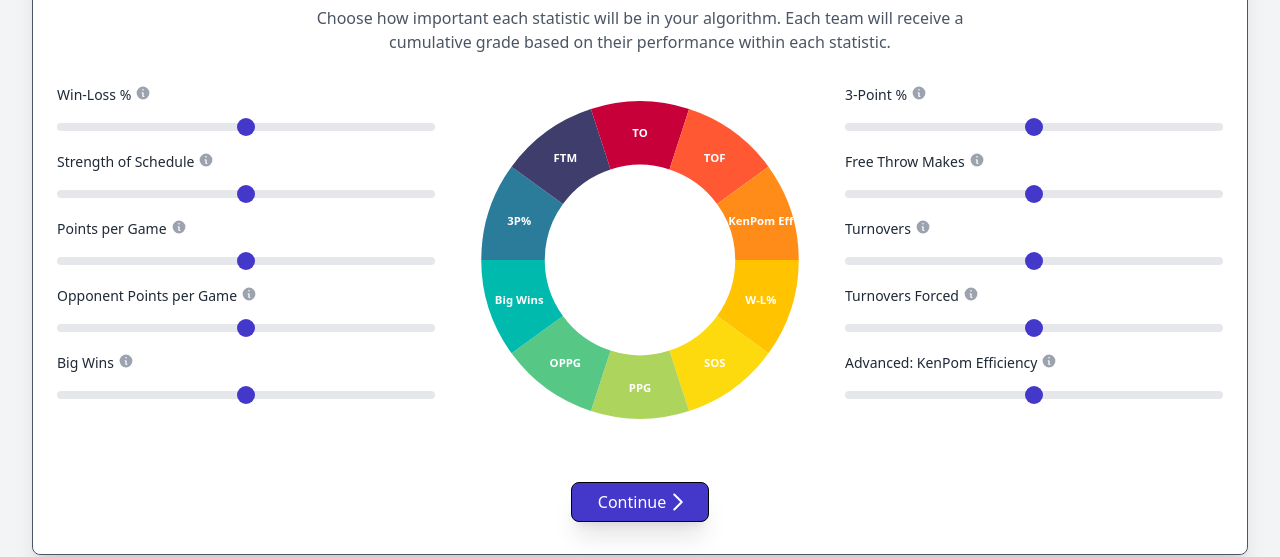
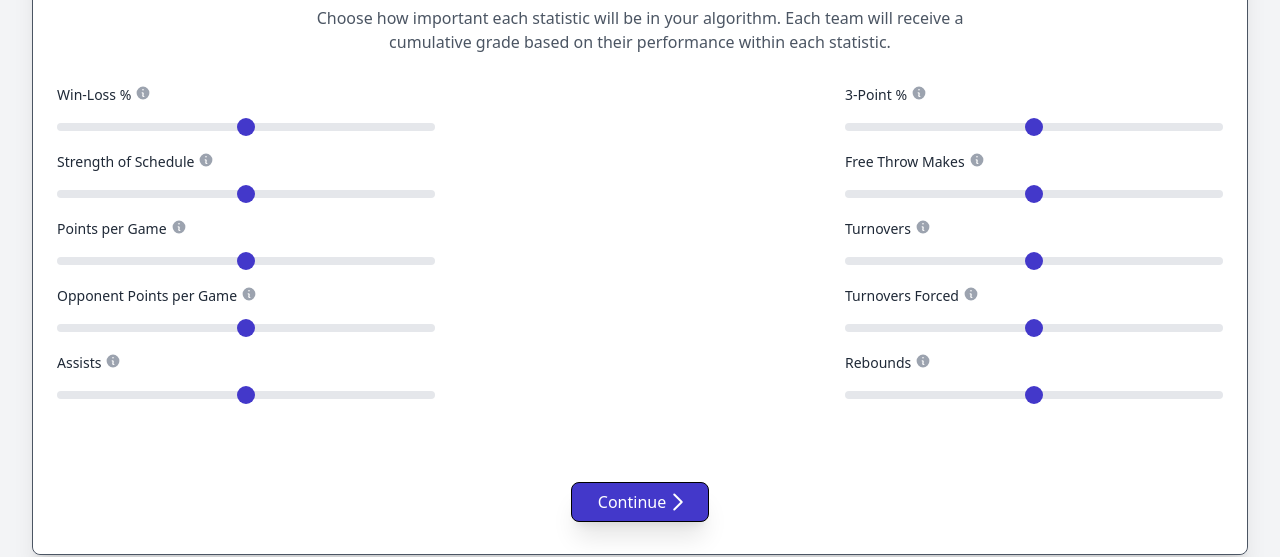
Before and after one commit to jharring9/ByteBracket, a React (Create React App) app: page /create/1 in a window 1280 px wide. Shown: the part 269-826 px from the top of the page. Built offline with nearby package versions, Linux system fonts and the light colour scheme; no server answers.

Commit message:
Add assists and rebounds (#69)
Co-authored-by: Lucas Goldman <lucasgoldman@optonline.net>

```diff
--- a/src/client/components/create-flow/SelectStats.js
+++ b/src/client/components/create-flow/SelectStats.js
@@ -25,12 +25,12 @@ export const SelectStats = () => {
     { title: "SOS", value: stats.sos, color: "#FDDA0D" },
     { title: "PPG", value: stats.ppg, color: "#add45c" },
     { title: "OPPG", value: stats.oppg, color: "#56c785" },
-    { title: "Big Wins", value: stats.Quad1, color: "#00baad" },
+    { title: "AST", value: stats.ast, color: "#00baad" },
     { title: "3P%", value: stats.tpm, color: "#2b7b9b" },
     { title: "FTM", value: stats.ft, color: "#3e3d6b" },
     { title: "TO", value: stats.to, color: "#c70039" },
     { title: "TOF", value: stats.stlblk, color: "#ff5833" },
-    { title: "KenPom Eff", value: stats.kenpom, color: "#ff8c19" },
+    { title: "REB", value: stats.reb, color: "#ff8c19" },
   ];
 
   /**
@@ -44,12 +44,12 @@ export const SelectStats = () => {
         SOS: stats.sos,
         PPG: stats.ppg,
         OPPG: stats.oppg,
-        Quad1: stats.Quad1,
+        AST: stats.ast,
         "3PM": stats.tpm,
         FTM: stats.ft,
         TO: stats.to,
         "STL/BLK": stats.stlblk,
-        kenpom: stats.kenpom,
+        REB: stats.reb,
       }),
       method: "POST",
       credentials: "include",
@@ -134,10 +134,10 @@ export const SelectStats = () => {
                 setValue={(val) => dispatch(setStats({ ...stats, oppg: val }))}
               />
               <StatSelection
-                name="Big Wins"
-                details="The total number of significant (Quad 1) wins that a team has."
-                value={stats.Quad1}
-                setValue={(val) => dispatch(setStats({ ...stats, Quad1: val }))}
+                name="Assists"
+                details="A team's assists per game. This statistic is a good indicator of how well a team moves the ball and works together."
+                value={stats.ast}
+                setValue={(val) => dispatch(setStats({ ...stats, ast: val }))}
               />
             </div>
             <div className="md:order-2 lg:order-3">
@@ -161,18 +161,18 @@ export const SelectStats = () => {
               />
               <StatSelection
                 name="Turnovers Forced"
-                details="The cumulative number of the combined steals and blocks of a team over the season."
+                details="The cumulative number of the combined steals and blocks per game."
                 value={stats.stlblk}
                 setValue={(val) =>
                   dispatch(setStats({ ...stats, stlblk: val }))
                 }
               />
               <StatSelection
-                name="Advanced: KenPom Efficiency"
-                details="Ken Pomeroy adjusted efficiency margin, a combination of how efficient a team's offense and defense is."
-                value={stats.kenpom}
+                name="Rebounds"
+                details="Rebounds per game. This statistic is a good indicator of how well a team controls the boards."
+                value={stats.reb}
                 setValue={(val) =>
-                  dispatch(setStats({ ...stats, kenpom: val }))
+                  dispatch(setStats({ ...stats, reb: val }))
                 }
               />
             </div>
```
